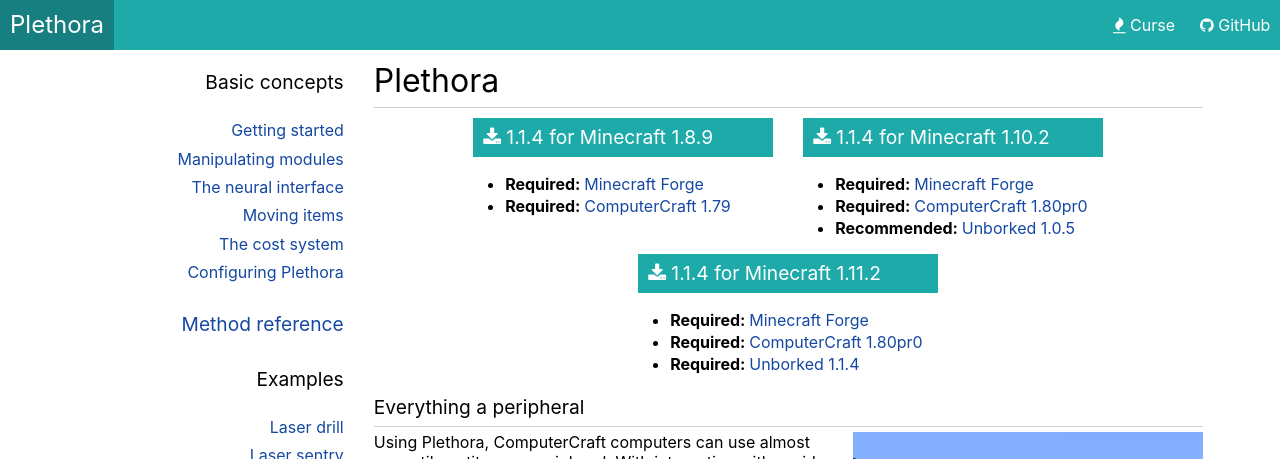
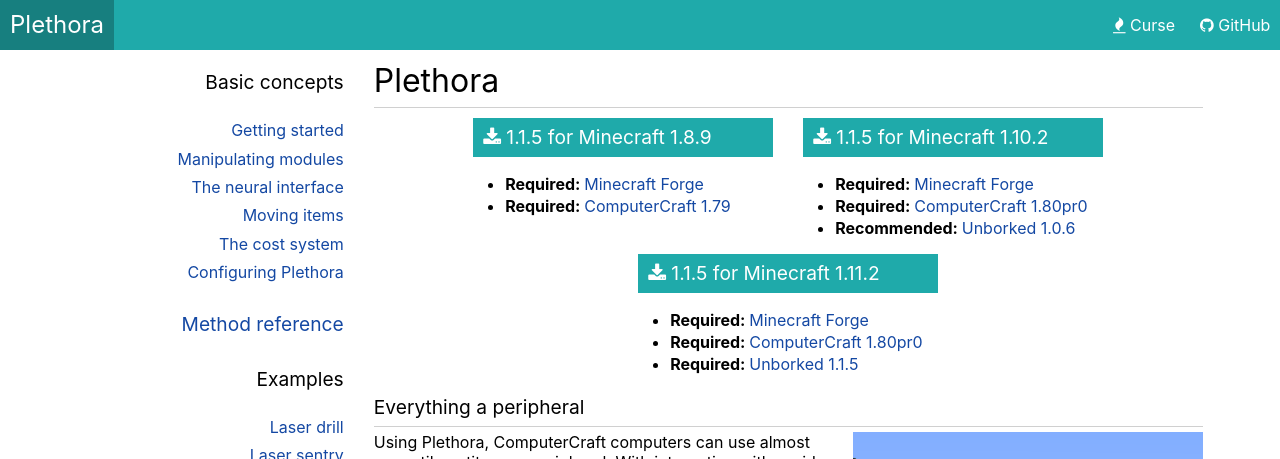
Before and after one commit to SquidDev-CC/plethora, a Jekyll site: the page built from index.html, in a window 1280 px wide. Shown: the top 459 px of the page. Built offline with Jekyll 4.4.1, drawn with Linux system fonts in a browser that asks for light colours.

Commit message:
Update various version numbers

```diff
--- a/index.html
+++ b/index.html
@@ -6,10 +6,10 @@
 <div class="download">
 	<div class="version">
 		<h3>
-			<a href="https://minecraft.curseforge.com/projects/plethora-peripherals/files/2404020/download">
+			<a href="https://minecraft.curseforge.com/projects/plethora-peripherals/files/2405001/download">
 				<span class="fa fa-download" aria-hidden="true"></span>
 				<span class="aria-hint">Download</span>
-				1.1.4 for Minecraft 1.8.9
+				1.1.5 for Minecraft 1.8.9
 			</a>
 		</h3>
 		<ul>
@@ -19,30 +19,30 @@
 	</div>
 	<div class="version">
 		<h3>
-			<a href="https://minecraft.curseforge.com/projects/plethora-peripherals/files/2404024/download">
+			<a href="https://minecraft.curseforge.com/projects/plethora-peripherals/files/2405017/download">
 				<span class="fa fa-download" aria-hidden="true"></span>
 				<span class="aria-hint">Download</span>
-				1.1.4 for Minecraft 1.10.2
+				1.1.5 for Minecraft 1.10.2
 			</a>
 		</h3>
 		<ul>
 			<li><strong>Required: </strong> <a href="http://files.minecraftforge.net/maven/net/minecraftforge/forge/index_1.10.2.html">Minecraft Forge</a></li>
 			<li><strong>Required: </strong> <a href="https://minecraft.curseforge.com/projects/computercraft/files/2311039/download">ComputerCraft 1.80pr0</a></li>
-			<li><strong>Recommended: </strong> <a href="https://dl.bintray.com/squiddev/maven/org/squiddev/unborked/1.10.2-1.80pr0-1.0.5/unborked-1.10.2-1.80pr0-1.0.5.jar">Unborked 1.0.5</a></li>
+			<li><strong>Recommended: </strong> <a href="https://dl.bintray.com/squiddev/maven/org/squiddev/unborked/1.10.2-1.80pr0-1.0.6/unborked-1.10.2-1.80pr0-1.0.6.jar">Unborked 1.0.6</a></li>
 		</ul>
 	</div>
 	<div class="version">
 		<h3>
-			<a href="https://minecraft.curseforge.com/projects/plethora-peripherals/files/2404025/download">
+			<a href="https://minecraft.curseforge.com/projects/plethora-peripherals/files/2405023/download">
 				<span class="fa fa-download" aria-hidden="true"></span>
 				<span class="aria-hint">Download</span>
-				1.1.4 for Minecraft 1.11.2
+				1.1.5 for Minecraft 1.11.2
 			</a>
 		</h3>
 		<ul>
 			<li><strong>Required: </strong> <a href="http://files.minecraftforge.net/maven/net/minecraftforge/forge/index_1.11.2.html">Minecraft Forge</a></li>
 			<li><strong>Required: </strong> <a href="https://minecraft.curseforge.com/projects/computercraft/files/2311039/download">ComputerCraft 1.80pr0</a></li>
-			<li><strong>Required: </strong> <a href="https://dl.bintray.com/squiddev/maven/org/squiddev/unborked/1.11.2-1.80pr0-1.1.4/unborked-1.11.2-1.80pr0-1.1.4.jar">Unborked 1.1.4</a></li>
+			<li><strong>Required: </strong> <a href="https://dl.bintray.com/squiddev/maven/org/squiddev/unborked/1.11.2-1.80pr0-1.1.5/unborked-1.11.2-1.80pr0-1.1.5.jar">Unborked 1.1.5</a></li>
 		</ul>
 	</div></div>
 <div class="desc">
```
